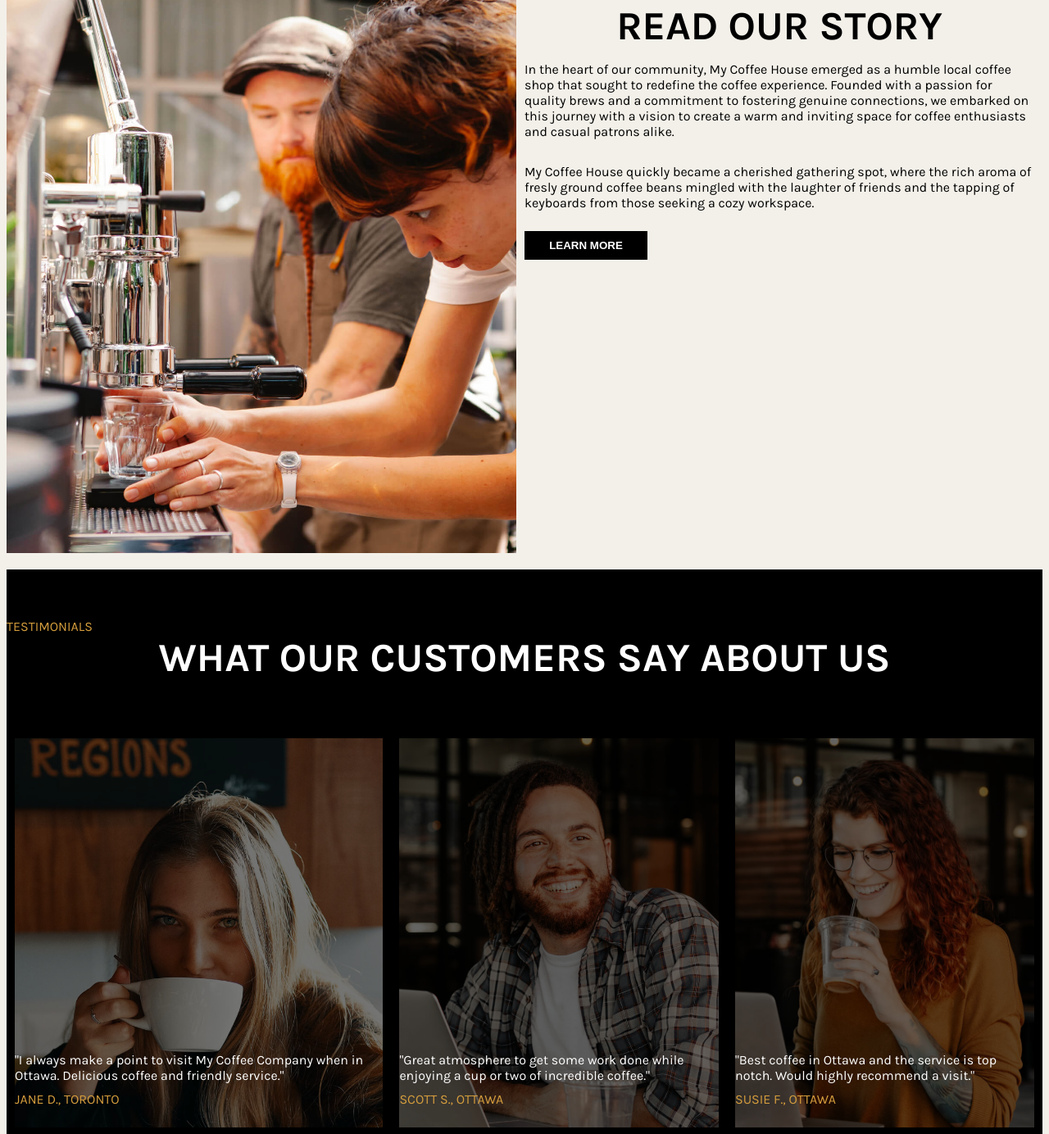
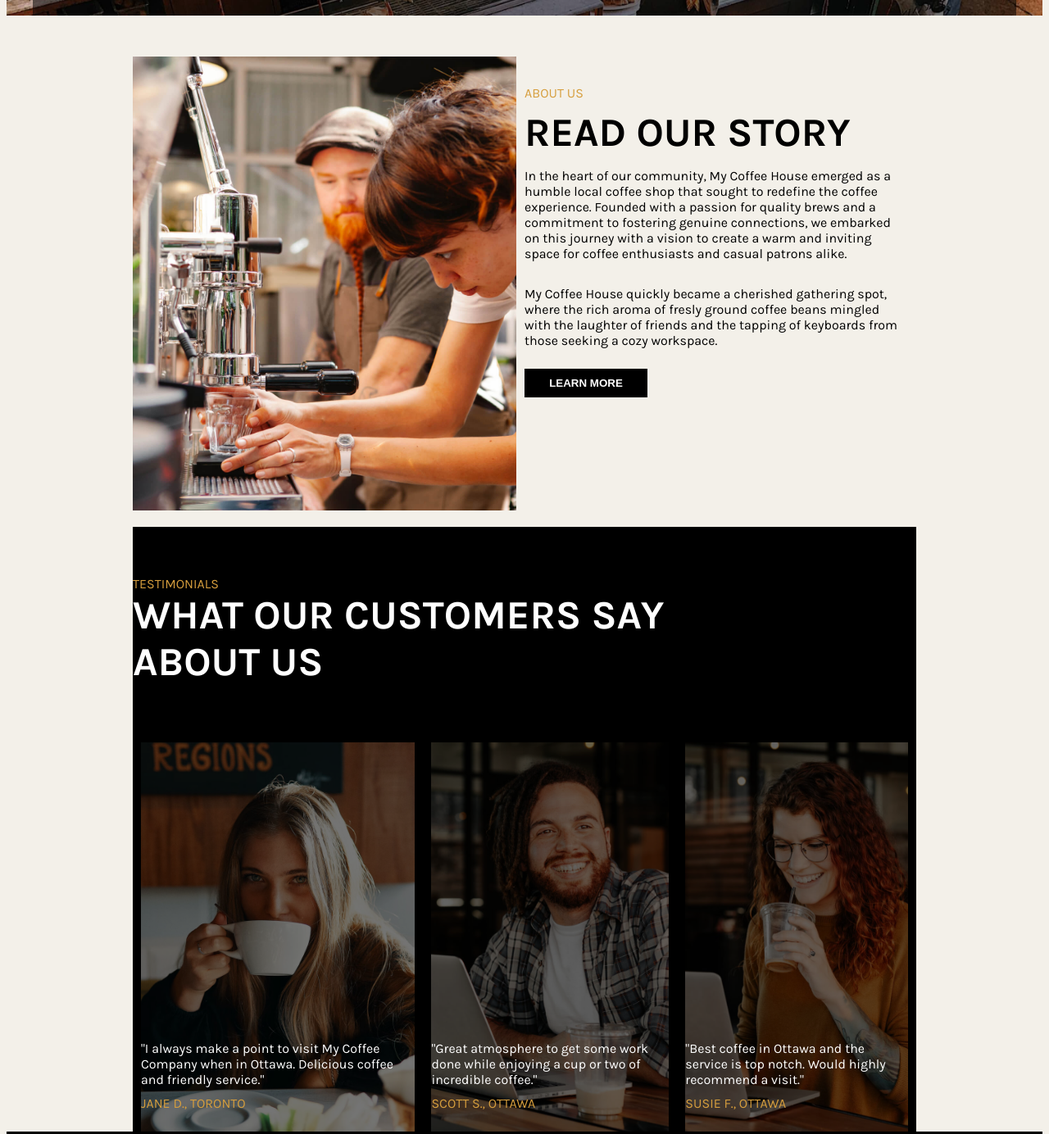
Before and after one commit to Adek0010/mtm6201-midterm, a plain HTML site: page mtm6201-midterm/mtm6201-midterm/index.html in a window 1280 px wide. Shown: the part 2312-3696 px from the top of the page at 82% size. Drawn offline with Linux system fonts and the light colour scheme.

Commit message:
completes the desktop layout

```diff
--- a/mtm6201-midterm/mtm6201-midterm/css/main.css
+++ b/mtm6201-midterm/mtm6201-midterm/css/main.css
@@ -230,6 +230,7 @@ img {
   color: #ffffff;
   margin: 0 0 25px 0;
 }
+
 
 .about-us div p:nth-child(1) {
   color: #d69e3d;
@@ -541,5 +542,24 @@ footer div {
     grid-row: 1 / 2;
   }
 
+  .content {
+    margin: 65px 10px
+  }
 
+  .about-us {
+    margin: 0 154px;
+  }
+
+  .about-us h2 {
+    text-align: left;
+  }
+
+  .testimonials {
+    margin: 0 154px;
+  }
+
+  .testimonials h2 {
+    text-align: left;
+    width: 750px;
+  }
 }
```
